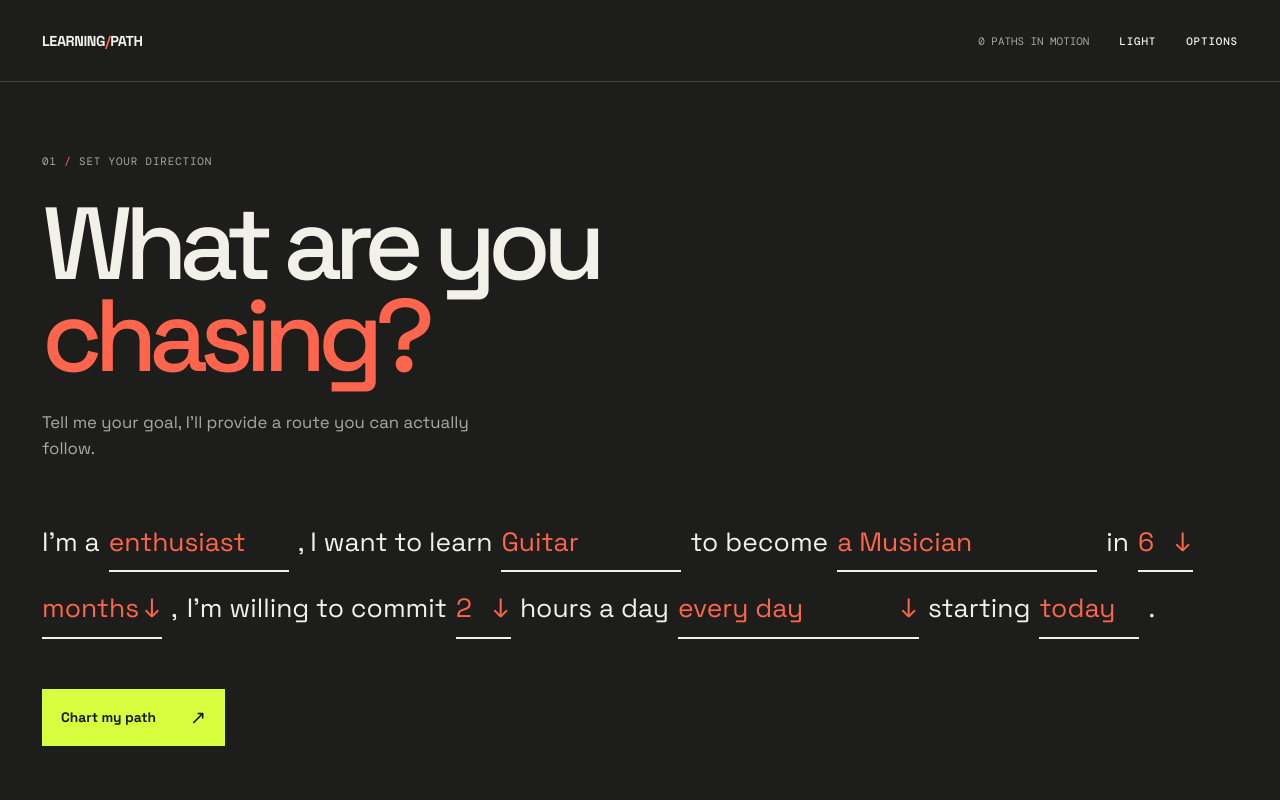
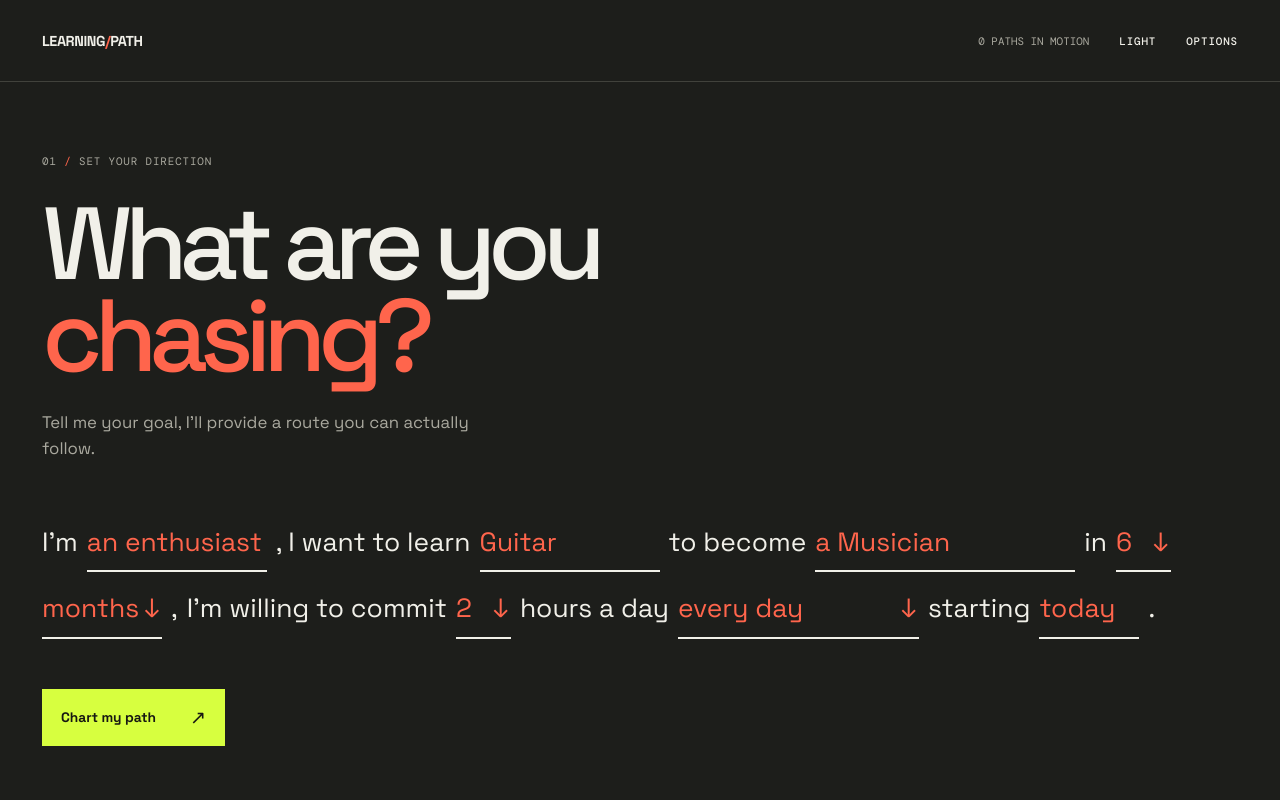
Before and after one commit to senthilkumar-chandramohan/learning-path, a React (Vite) app in the folder client/: page / in a window 1280 px wide. Shown: the top 800 px of the page. Built offline with nearby package versions, Linux system fonts and the light colour scheme.

Commit message:
Grammar fix

```diff
--- a/client/src/App.tsx
+++ b/client/src/App.tsx
@@ -169,7 +169,7 @@ function App() {
   const [plans, setPlans] = useState<Plan[]>(() => getStoredPlans())
   const [selectedPlan, setSelectedPlan] = useState<Plan | null>(null)
   const [darkMode, setDarkMode] = useState(true)
-  const [currentCompetence, setCurrentCompetence] = useState('enthusiast')
+  const [currentCompetence, setCurrentCompetence] = useState('an enthusiast')
   const [objective, setObjective] = useState('Guitar')
   const [outcome, setOutcome] = useState('a Musician')
   const [timeframe, setTimeframe] = useState('6')
@@ -772,7 +772,7 @@ function App() {
         <p className="section-intro">Tell me your goal, I’ll provide a route you can actually follow.</p>
         <form className="objective-form" onSubmit={createPlan}>
           <div className="sentence">
-            <span>I'm a</span>
+            <span>I'm</span>
             <label className="inline-field wide"><input value={currentCompetence} onChange={(event) => setCurrentCompetence(event.target.value)} aria-label="Current competence" /></label>
             <span>, I want to learn</span>
             <label className="inline-field wide"><input value={objective} onChange={(event) => setObjective(event.target.value)} aria-label="Learning objective" /></label>
```
